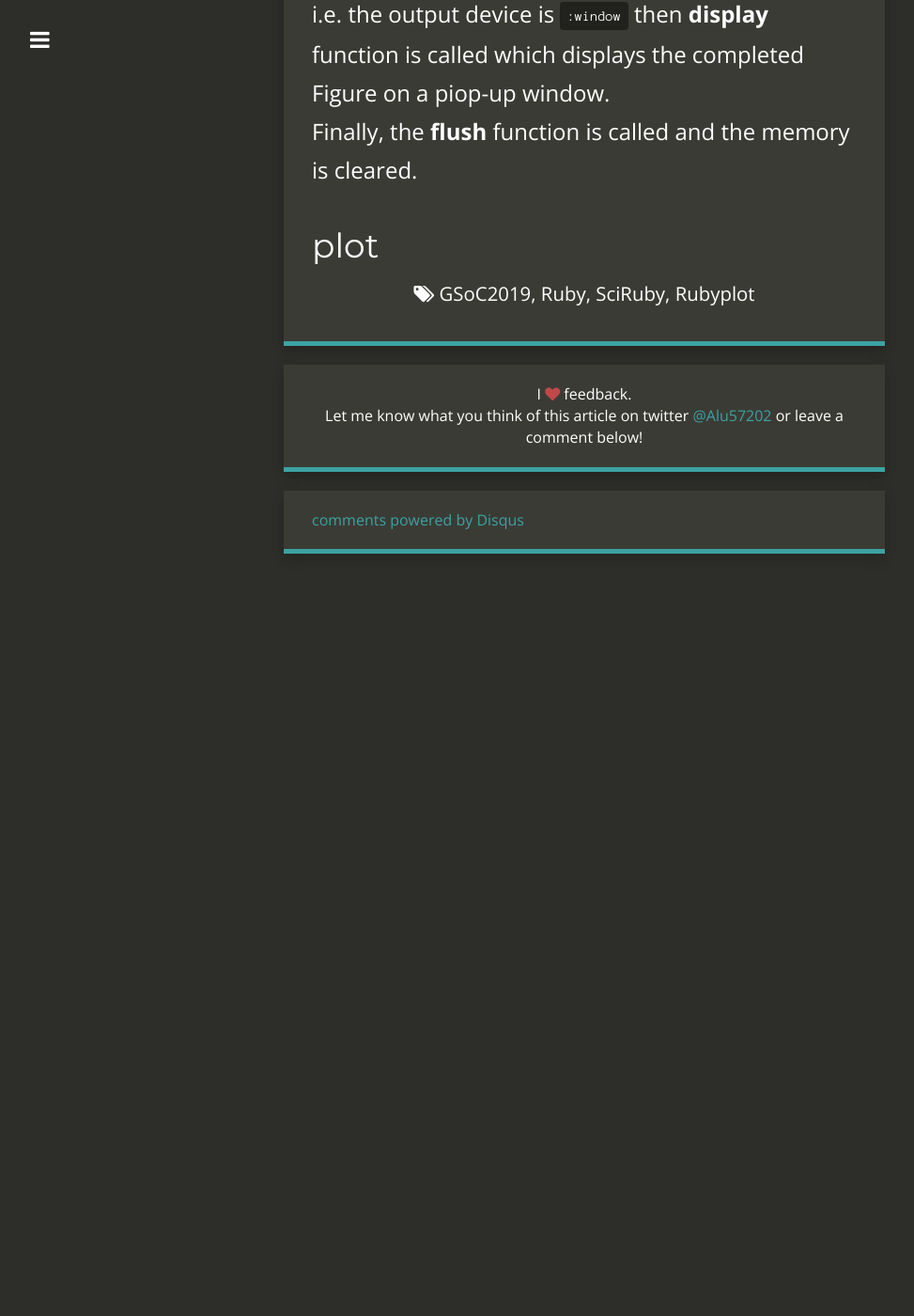
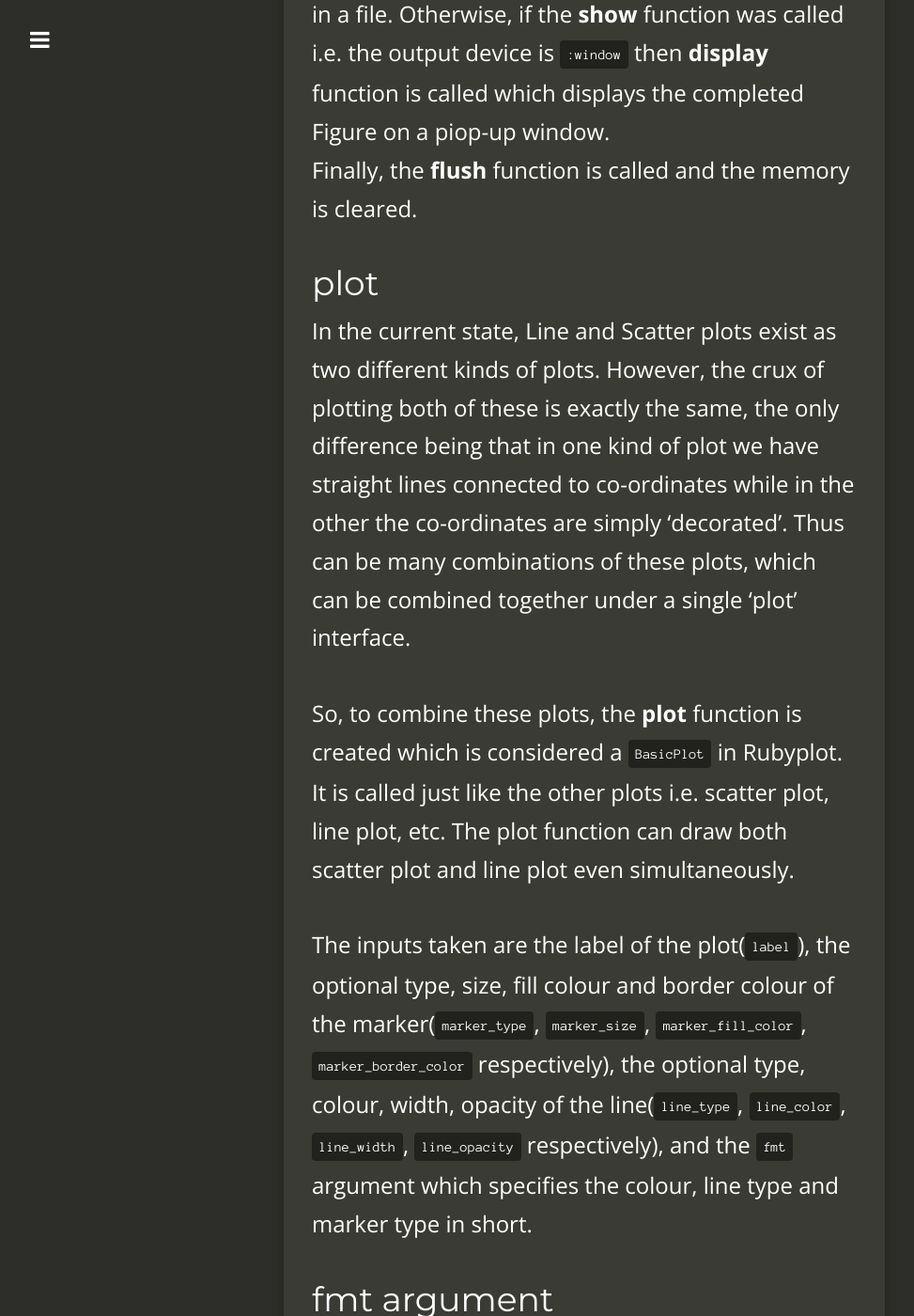
Before and after one commit to alishdipani/Old_Website, a Jekyll site: the page built from _posts/2019-07-26-The-show-and-the-plot-functions.md, in a window 1280 px wide and 1400 px high, scrolled down 8454 px. Shown: the whole window at 94% size, without its empty margins (18-991 px from the left). Built offline with Jekyll 4.4.1, drawn with Linux system fonts in a browser that asks for light colours; nearby versions of some CDN libraries; comment, search, counter and statistics services are not loaded; before the commit the page ends 9084 px from its top, so only the background shows below that; some of the changed text lies outside the part shown.

Commit message:
Update 2019-07-26-The-show-and-the-plot-functions.md

```diff
--- a/_posts/2019-07-26-The-show-and-the-plot-functions.md
+++ b/_posts/2019-07-26-The-show-and-the-plot-functions.md
@@ -172,3 +172,49 @@ Similar to teh GR backend, depending on the output device, different inbuilt Ima
 Finally, the **flush** function is called and the memory is cleared.
 
 # plot
+In the current state, Line and Scatter plots exist as two different kinds of plots. However, the crux of plotting both of these is exactly the same, the only difference being that in one kind of plot we have straight lines connected to co-ordinates while in the other the co-ordinates are simply 'decorated'. Thus can be many combinations of these plots, which can be combined together under a single 'plot' interface.
+
+So, to combine these plots, the **plot** function is created which is considered a `BasicPlot` in Rubyplot. It is called just like the other plots i.e. scatter plot, line plot, etc. The plot function can draw both scatter plot and line plot even simultaneously.
+
+The inputs taken are the label of the plot(`label`), the optional type, size, fill colour and border colour of the marker(`marker_type`, `marker_size`, `marker_fill_color`, `marker_border_color` respectively), the optional type, colour, width, opacity of the line(`line_type`, `line_color`, `line_width`, `line_opacity` respectively), and the `fmt` argument which specifies the colour, line type and marker type in short.
+
+## fmt argument
+Inspired by matplotlib, the fmt argument is a string of characters representing the colours in the plot, the type of the marker and the line. The characters for colour are:
+
+| characters    | colour    |
+| ------------- |:-------------:|
+| b | blue |
+| g | green |
+| r | red |
+| c | cyan |
+| m | magenta |
+| y | yellow |
+| k | black |
+| w | white |
+
+The characters for marker types are:
+
+| characters    | marker type    |
+| ------------- |:-------------:|
+| . | blue |
+| , | green |
+| o | red |
+| v | cyan |
+| ^ | magenta |
+| < | yellow |
+| > | black |
+| 1 | white |
+| 2 | blue |
+| 3 | green |
+| 4 | red |
+| s | cyan |
+| p | magenta |
+| * | yellow |
+| h | black |
+| H | white |
+| + | blue |
+| x | green |
+| D | red |
+| d | cyan |
+| \| | magenta |
+| _ | yellow |
```
